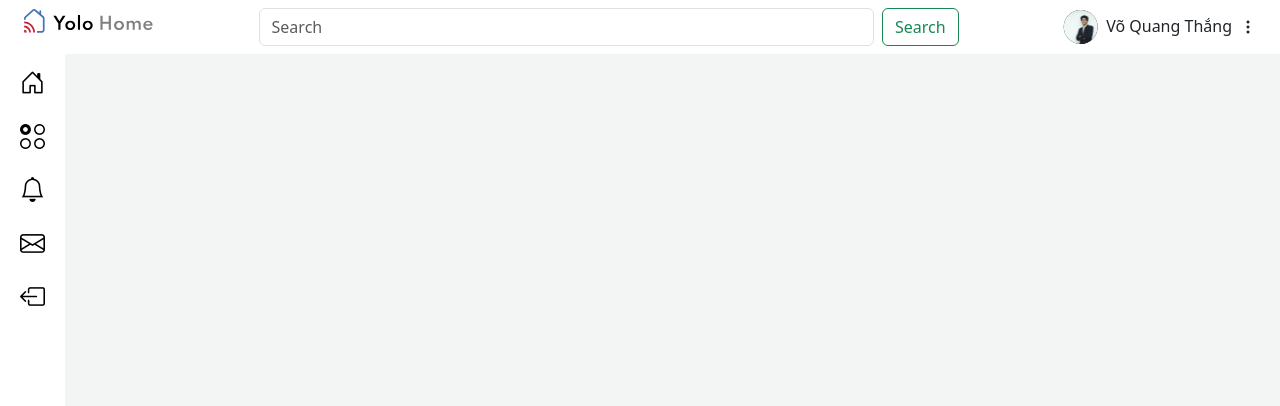
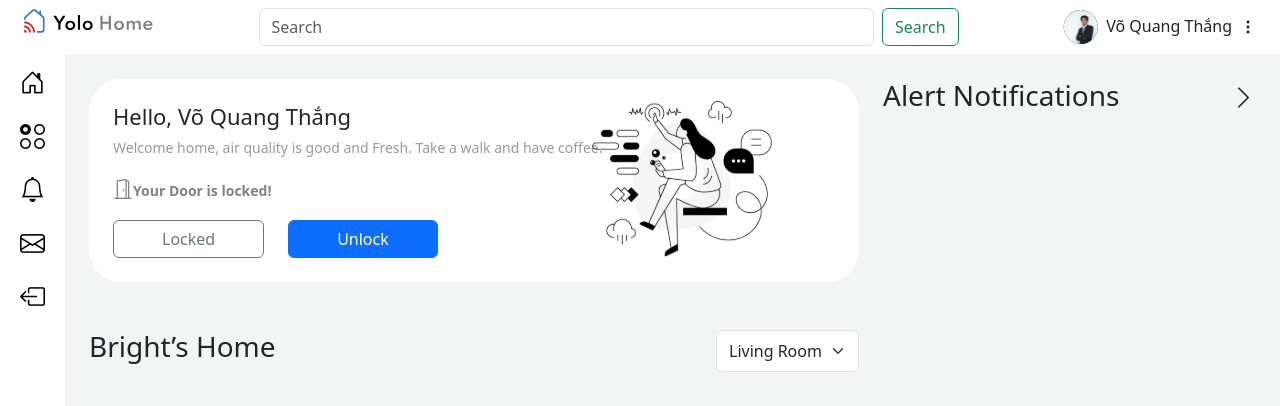
Before and after one commit to quangthangk4/DoAnFrontend, a React (Vite) app: page /user/dashboard in a window 1280 px wide. Shown: the top 406 px of the page. Built offline with nearby package versions, Linux system fonts and the light colour scheme.

Commit message:
add 1/4 dashboard

```diff
--- a/src/components/Header/Header.jsx
+++ b/src/components/Header/Header.jsx
@@ -8,7 +8,7 @@ const Header = () => {
   return (
     <div className='header-layout'>
       <div className="d-flex justify-content-between px-4 py-2 bg-white fixed-top">
-        <Link to="/" >
+        <Link to="/user/dashboard" >
           <img src={logo} alt="logo page" style={{ width: "130px" }} className='' />
         </Link>
         <form class="d-flex" role="search" style={{flex:"1", padding:"0 50px", maxWidth:"800px"}}>
@@ -22,7 +22,7 @@ const Header = () => {
         </div>
       </div>
       <div className="side-bar d-flex flex-column pt-5">
-        <Link to="/" className='pt-3 link-icon'>
+        <Link to="/user/dashboard" className='pt-3 link-icon'>
           <i class="bi bi-house-door"></i>
         </Link>
         <Link to="/" className='pt-3 link-icon'>
--- a/src/components/Header/header.scss
+++ b/src/components/Header/header.scss
@@ -4,6 +4,7 @@
         height: 100%;
         position: fixed;
         z-index: 50;
+        top: 0;
         background-color: white;
         .link-icon {
             font-size: 25px;
--- a/src/components/Layout/LayoutUser.jsx
+++ b/src/components/Layout/LayoutUser.jsx
@@ -4,9 +4,11 @@ import { Outlet } from 'react-router-dom'
 
 const LayoutUser = () => {
   return (
-    <div className='' style={{height:"100vh", backgroundColor:"#f3f4f4"}}>
-        <Header />
+    <div className='' style={{ height: "100vh", backgroundColor: "#f3f4f4" }}>
+      <Header />
+      <div className='content-outlet' style={{padding:"55px 0px 0px 65px", backgroundColor:"#f3f4f4"}}>
         <Outlet />
+      </div>
     </div>
   )
 }
--- a/src/pages/User/DashBoard.jsx
+++ b/src/pages/User/DashBoard.jsx
@@ -1,8 +1,49 @@
 import React from 'react'
+import picture1 from "../../assets/picture/TechLifeCommunication.svg"
+import "../../scss/dashboard.scss"
 
 const DashBoard = () => {
   return (
-    <div>DashBoard</div>
+    <div id='dashboard'>
+      <div className="container-fluit mt-4 mx-4 dashboard-greeting" style={{ height: "100vh" }}>
+        <div className='row'>
+          <div className="col-8">
+            <div className="greeting position-relative bg-white rounded-5 p-4">
+              <h3 style={{ fontSize: "22px" }}>Hello, Võ Quang Thắng</h3>
+              <p style={{ fontSize: "14px", color: "#999999" }}>Welcome home, air quality is good and Fresh. Take a walk and have coffee.</p>
+              <p style={{ fontSize: "14px", color: "#808080" }} className='fw-bold'>
+                <i class="bi bi-door-open" style={{ fontSize: "20px" }}></i>
+                Your Door is locked!
+              </p>
+              <button className='btn btn-outline-secondary px-5 me-4'>Locked</button>
+              <button className='btn btn-primary px-5'>Unlock</button>
+              <img src={picture1} alt="picture" width={200} className='position-absolute picture1' />
+            </div>
+
+            <div className="control-device mt-5">
+              <div className="d-flex justify-content-between ">
+                <h3>Bright’s Home</h3>
+                <select class="form-select w-auto" aria-label="Default select example">
+                  <option value="1" selected>Living Room</option>
+                  <option value="2">Kitchen</option>
+                  <option value="3">Store Room</option>
+                </select>
+              </div>
+
+              <div className="control-cart">
+
+              </div>
+            </div>
+          </div>
+          <div className="col-4">
+            <div className="notify d-flex justify-content-between">
+              <h3 className=''>Alert Notifications</h3>
+              <i class="bi bi-chevron-right"></i>
+            </div>
+          </div>
+        </div>
+      </div>
+    </div>
   )
 }
 
--- /dev/null
+++ b/src/scss/dashboard.scss
@@ -0,0 +1,11 @@
+#dashboard{
+    .dashboard-greeting {
+        .picture1 {
+            top: 10%;
+            right: 10%;
+        }
+    }
+    .notify {
+        font-size: 25px;
+    }
+}
```
Also changed, not shown: src/assets/picture/TechLifeCommunication.svg (added).
